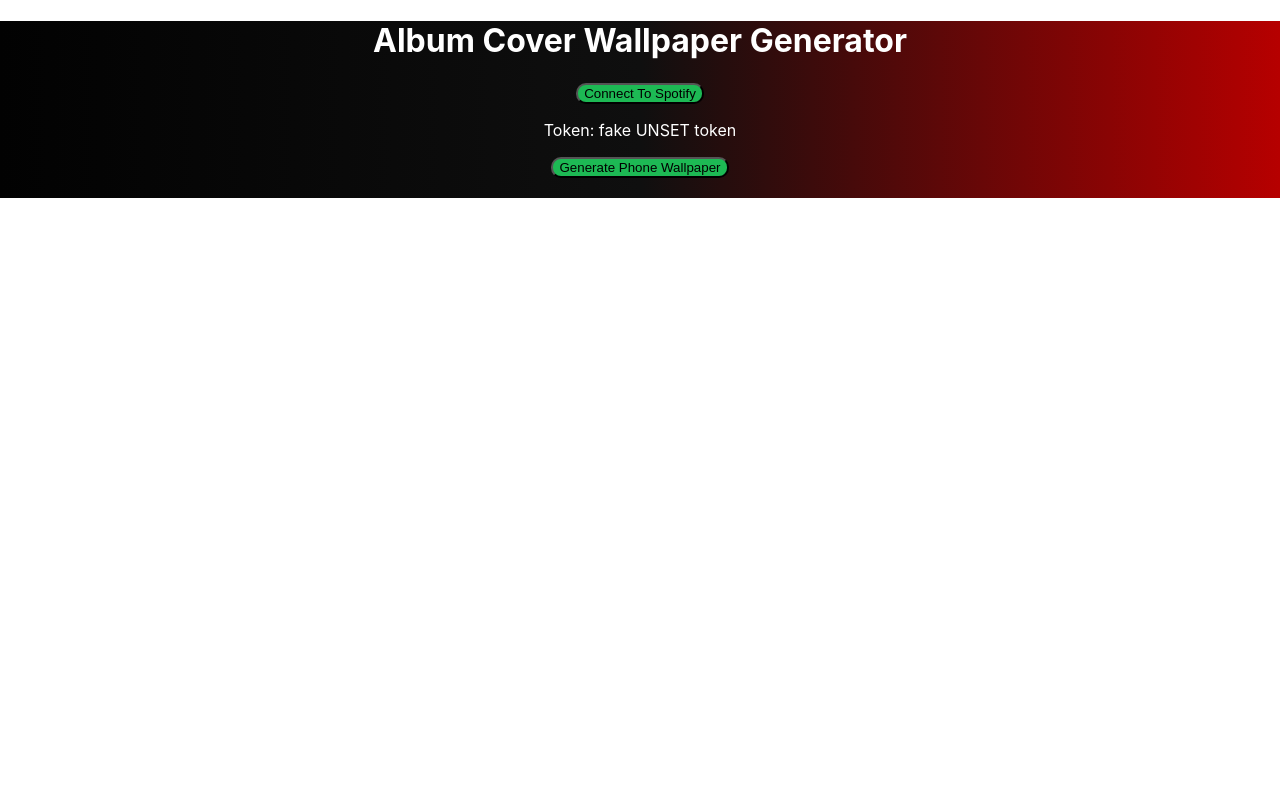
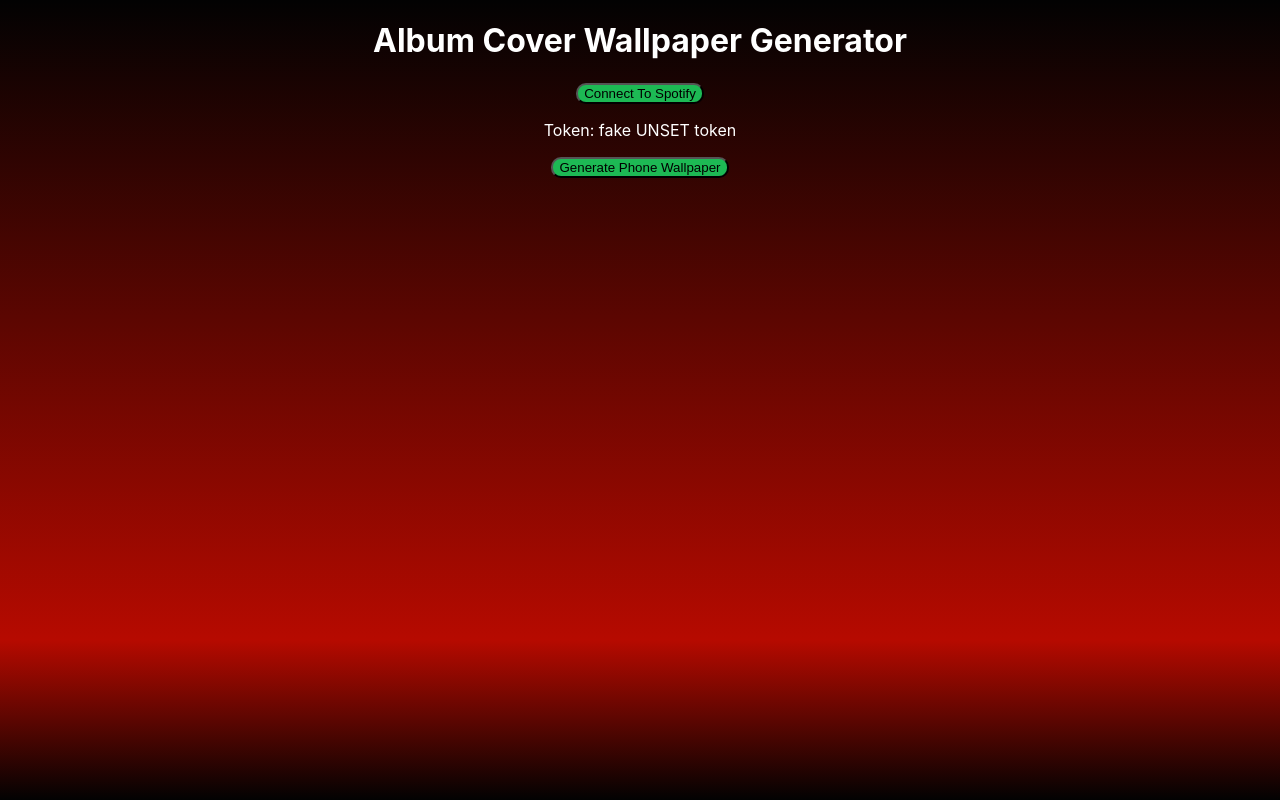
Before and after one commit to Cutaiar/spotify-workbench, a React (Create React App) app in the folder frontend/: page / in a window 1280 px wide. Built offline with nearby package versions, Linux system fonts and the light colour scheme; what spotify-web-api-js would draw is missing.

Commit message:
neat style changes

```diff
--- a/frontend/src/App.css
+++ b/frontend/src/App.css
@@ -1,7 +1,12 @@
 .App {
   text-align: center;
-  background: linear-gradient(to left, rgb(182, 0, 0), rgb(15, 15, 15) 50%, rgb(2, 2, 2) 100%);
+  /* background: linear-gradient(to top, rgb(182, 0, 0), rgb(15, 15, 15) 50%, rgb(2, 2, 2) 100%); */
+  background: linear-gradient(to top, rgb(2, 2, 2), rgb(182, 10, 0) 20%, rgb(2, 2, 2) 100%);
+
   color: white;
+  height:100vh;
+  overflow:hidden;
+
 
 }
 
@@ -9,3 +14,8 @@
   background-color: #1db954;
   border-radius: 10px;
 }
+
+body {
+  height:100vh;
+  overflow:  hidden;
+}
```
